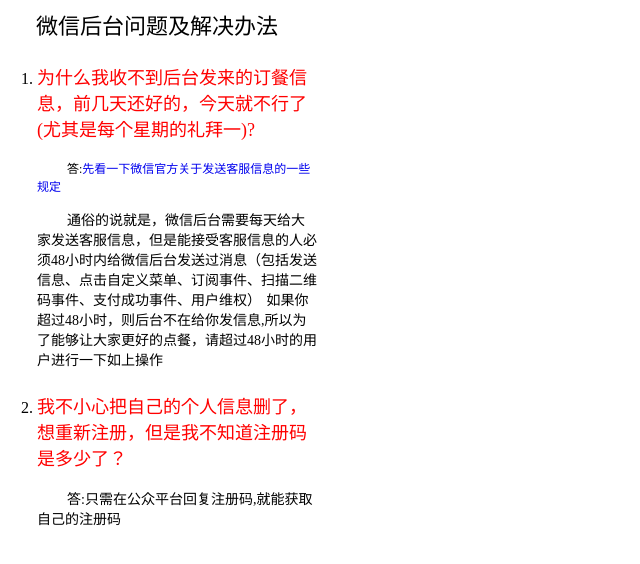
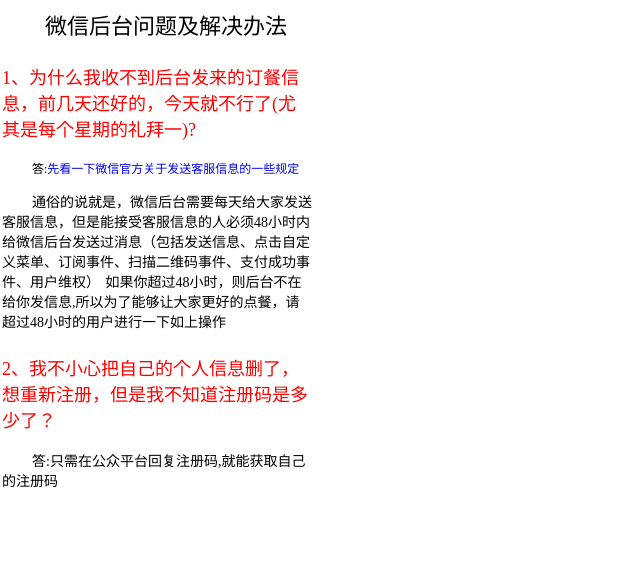
Before and after one commit to jingjing901/test, a plain HTML site: page index.html in a window 1280 px wide. Shown: the whole page, without its empty margins (0-640 px from the left). Drawn offline with Linux system fonts and the light colour scheme.

Commit message:
Update index.html

```diff
--- a/index.html
+++ b/index.html
@@ -7,26 +7,25 @@
     <title></title>
     <style>
         body{width:320px; position: absolute; margin-top: 5px;margin-left: -3px;}
-        .a{color:red; line-height: -2px; font-size: 18px; padding-top: 5px;}
-        .b{ padding-top: -4px; text-indent: 30px; word-spacing: 2px; font-size: 12px; line-height: -5px;}
-        .c{ padding-top: -4px; text-indent: 30px; word-spacing: 2px; font-size: 14px; line-height: -5px;}
+        .a{padding-left: 5px; padding-right: 5px; color:red; line-height: -2px; font-size: 18px; padding-top: 5px;}
+        .b{padding-left: 5px; padding-right: 5px;  padding-top: -4px; text-indent: 30px; word-spacing: 2px; font-size: 12px; line-height: -5px;}
+        .c{padding-left: 5px; padding-right: 5px; padding-top: -4px; text-indent: 30px; word-spacing: 2px; font-size: 14px; line-height: -5px;}
         a{text-decoration: none; }
     </style>
 </head>
 <body>
 <div id="div1">
-<center style="padding-top:3px; font-size: 22px;text-align: center;">微信后台问题及解决办法</center>
-<ol>
-    <li><p class="a">为什么我收不到后台发来的订餐信息，前几天还好的，今天就不行了(尤其是每个星期的礼拜一)?</p>
+<center style="padding-top:3px; font-size: 22px;padding-left: 18px;">微信后台问题及解决办法</center>
+
+        <p class="a">1、为什么我收不到后台发来的订餐信息，前几天还好的，今天就不行了(尤其是每个星期的礼拜一)?</p>
         <p class="b">答:<a href="http://mp.weixin.qq.com/wiki/index.php?title=%E5%8F%91%E9%80%81%E5%AE%
         A2%E6%9C%8D%E6%B6%88%E6%81%AF">先看一下微信官方关于发送客服信息的一些规定</a></p>
         <p class="c">通俗的说就是，微信后台需要每天给大家发送客服信息，但是能接受客服信息的人必须48小时内给微信后台发送过消息（包括发送信息、点击自定义菜单、订阅事件、扫描二维码事件、支付成功事件、用户维权）
             如果你超过48小时，则后台不在给你发信息,所以为了能够让大家更好的点餐，请超过48小时的用户进行一下如上操作</p>
-    </li>
-    <li><p class="a">我不小心把自己的个人信息删了，想重新注册，但是我不知道注册码是多少了？</p>
+
+        <p class="a">2、我不小心把自己的个人信息删了，想重新注册，但是我不知道注册码是多少了？</p>
         <p class="c">答:只需在公众平台回复注册码,就能获取自己的注册码</p>
-    </li>
-</ol>
+
 </div>
 </body>
 </html>
```
